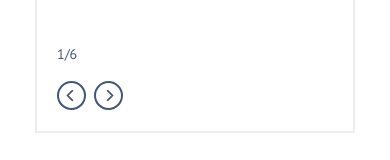
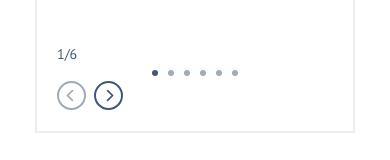
Before and after one commit to katokinawa/only-digital-test, a React (Vite) app: page / in a window 390 px wide. Shown: the part 435-595 px from the top of the page. Built offline with nearby package versions, Linux system fonts and the light colour scheme.

Commit message:
feat:  add pagination for mobile

```diff
--- a/src/components/swiper-info/swiper-info.tsx
+++ b/src/components/swiper-info/swiper-info.tsx
@@ -28,18 +28,49 @@ export const SwiperInfo = ({
   items,
 }: SwiperInfoProps): ReactElement => {
   const activeItems = items[index ?? 0];
-
   return (
     <article className={styles.swiper}>
+      <div className={styles.swiper_pagination_dots_wrapper}>
+        <ul className={styles.swiper_pagination_list}>
+          {Object.keys(items).map((item) => {
+            const itemIndex = Number(item);
+            const defaultIndex = index ?? 0;
+            return (
+              <li
+                key={item}
+                className={
+                  itemIndex === defaultIndex
+                    ? `${styles.swiper_pagination_dots} ${styles.swiper_pagination_dot_active}`
+                    : styles.swiper_pagination_dots
+                }
+              ></li>
+            );
+          })}
+        </ul>
+      </div>
       <div className={styles.swiper_navigation_wrapper}>
-        <div className={styles.swiper_pagination}>{index ? index + 1 : 1}/{Object.keys(items).length}</div>
+        <div className={styles.swiper_pagination}>
+          {index ? index + 1 : 1}/{Object.keys(items).length}
+        </div>
         <div className={styles.swiper_navigation}>
-          <div onClick={onPrev} className={styles.swiper_navigation_prev}>
+          <div
+            onClick={onPrev}
+            className={`${styles.swiper_navigation_prev} ${
+              (index ?? 0) === 0 ? styles.swiper_button_disabled : ""
+            }`}
+          >
             <div className={styles.swiper_navigation_button_circle}>
               <span className={styles.swiper_navigation_arrow_left}></span>
             </div>
           </div>
-          <div onClick={onNext} className={styles.swiper_navigation_next}>
+          <div
+            onClick={onNext}
+            className={`${styles.swiper_navigation_next} ${
+              index === Object.keys(items).length - 1
+                ? styles.swiper_button_disabled
+                : ""
+            }`}
+          >
             <div className={styles.swiper_navigation_button_circle}>
               <span className={styles.swiper_navigation_arrow_right}></span>
             </div>
```
Also changed, not shown: src/components/swiper-info/swiper-info.module.css.
